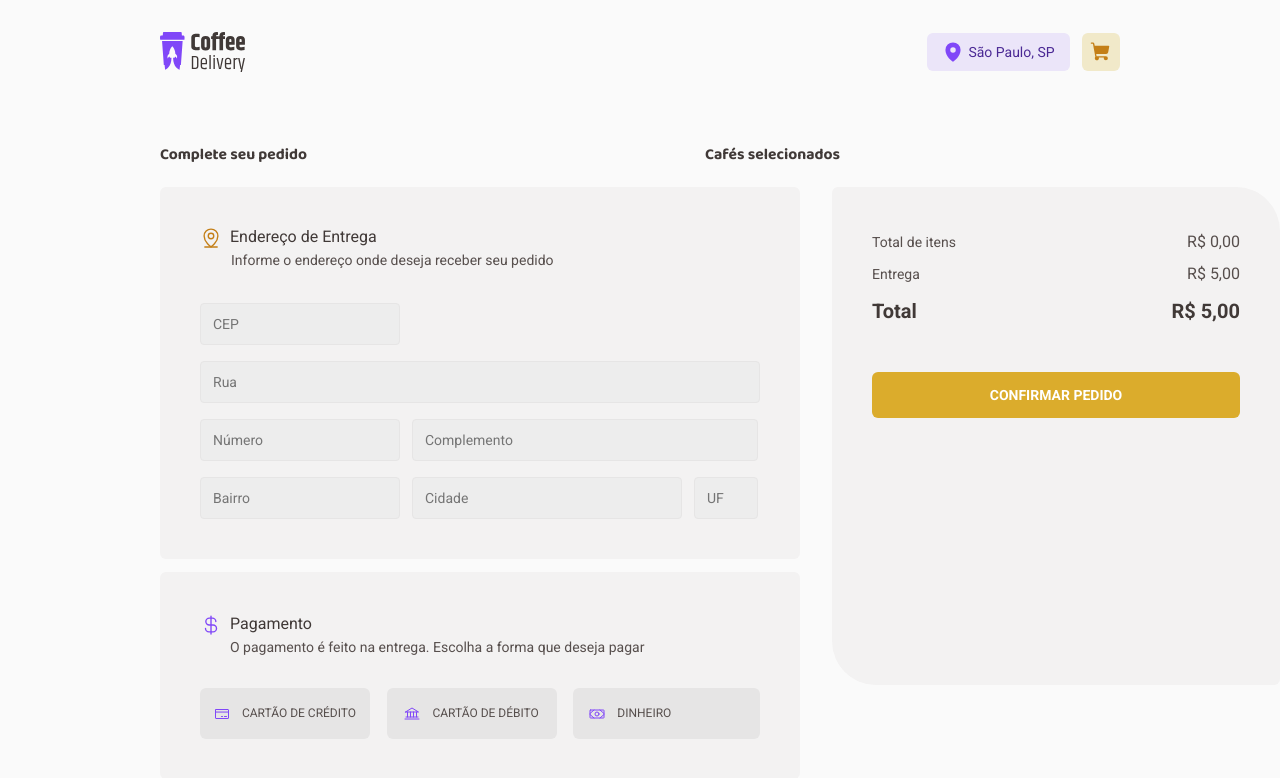
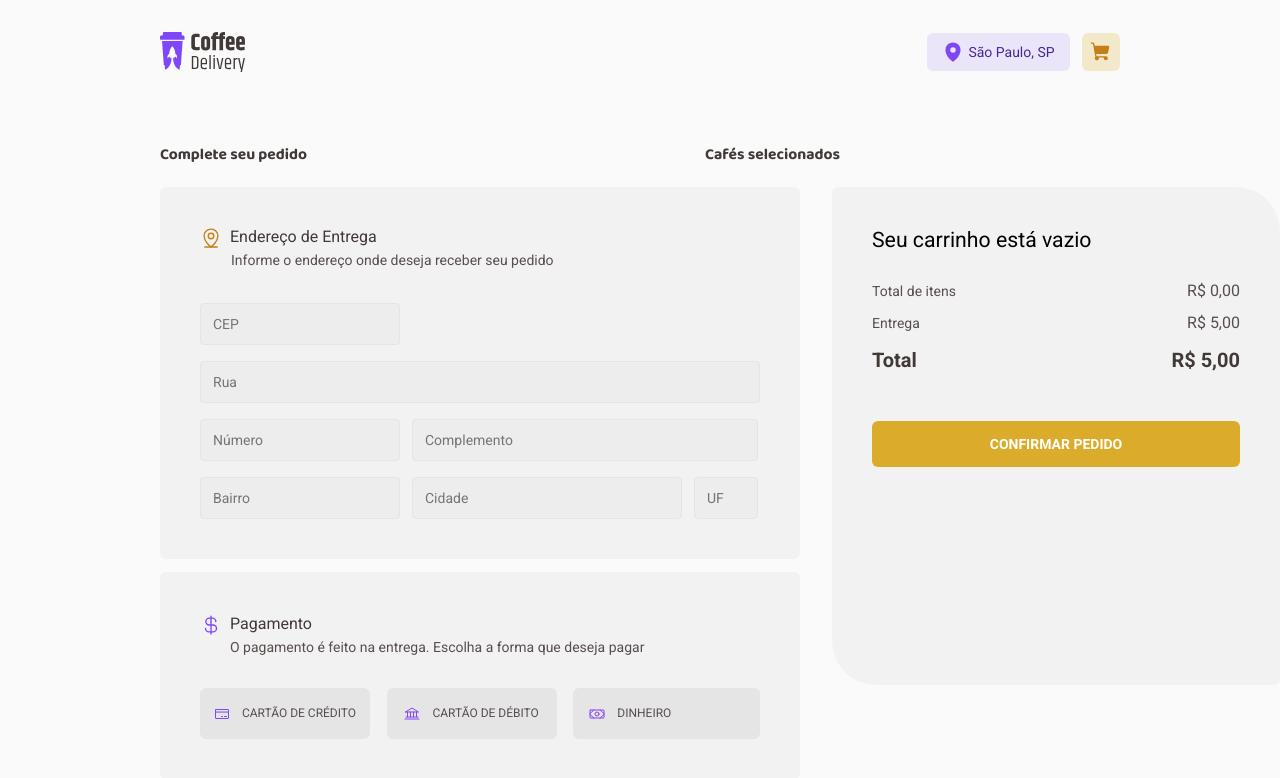
Before and after one commit to leticea/coffee-delivery, a React (Vite) app: page /cart in a window 1280 px wide. Shown: the top 778 px of the page. Built offline with nearby package versions, Linux system fonts and the light colour scheme.

Commit message:
feat(EmptyCart): creating empty cart

```diff
--- a/src/components/Header/index.tsx
+++ b/src/components/Header/index.tsx
@@ -6,7 +6,8 @@ import { useContext } from "react";
 import { CartContext } from "../../contexts/CartContext";
 
 export function Header() {
-  const {cartQuantity} = useContext(CartContext)
+  const { cartQuantity } = useContext(CartContext);
+
   return (
     <HeaderContainer>
       <NavLink title="Home" to="/">
--- a/src/pages/Cart/components/CheckoutCart/index.tsx
+++ b/src/pages/Cart/components/CheckoutCart/index.tsx
@@ -10,6 +10,7 @@ import { useContext, useState } from "react";
 import { CartContext, CartItem } from "../../../../contexts/CartContext";
 import { moneyFormat } from "../../../../utils/moneyFormat";
 import ConfirmationCard from "../ConfirmationCard";
+import { EmptyCart } from "../EmptyCart";
 
 // export interface CoffeeCartCardProps {
 //   coffee: CartItem;
@@ -40,7 +41,8 @@ export function CheckoutCart() {
   return (
     <>
       <OrderCard>
-        {cartItems.map((coffee) => {
+        {cartItems.length !== 0 ? (
+          cartItems.map((coffee) => {
             const totalCoffees = coffee.price * coffee.quantity;
             return (
               <SelectedCoffeeCard>
@@ -66,7 +68,10 @@ export function CheckoutCart() {
                 <hr />
               </SelectedCoffeeCard>
             );
-        })}
+          })
+        ) : (
+          <EmptyCart />
+        )}
         <ConfirmationCard />
       </OrderCard>
     </>
--- /dev/null
+++ b/src/pages/Cart/components/EmptyCart/index.tsx
@@ -0,0 +1,9 @@
+import { EmptyCartCard } from "./styles";
+
+export function EmptyCart() {
+  return (
+    <EmptyCartCard>
+      <p>Seu carrinho está vazio</p>
+    </EmptyCartCard>
+  )
+}
--- /dev/null
+++ b/src/pages/Cart/components/EmptyCart/styles.ts
@@ -0,0 +1,8 @@
+import styled from "styled-components";
+
+export const EmptyCartCard = styled.div`
+  font-size: 3.4rem;
+  display: flex;
+  align-items: center;
+  justify-content: center;
+`;
```
Also changed, not shown: src/components/Header/styles.ts (indentation only). Lines whose indentation alone changed are shown as unchanged.
